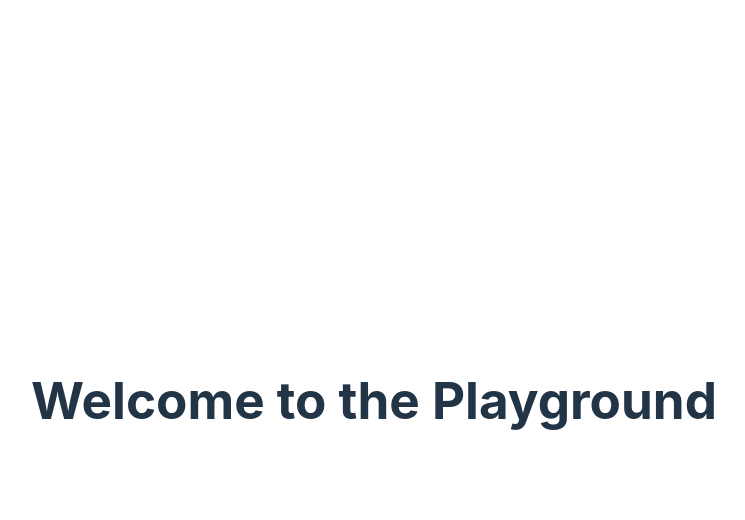
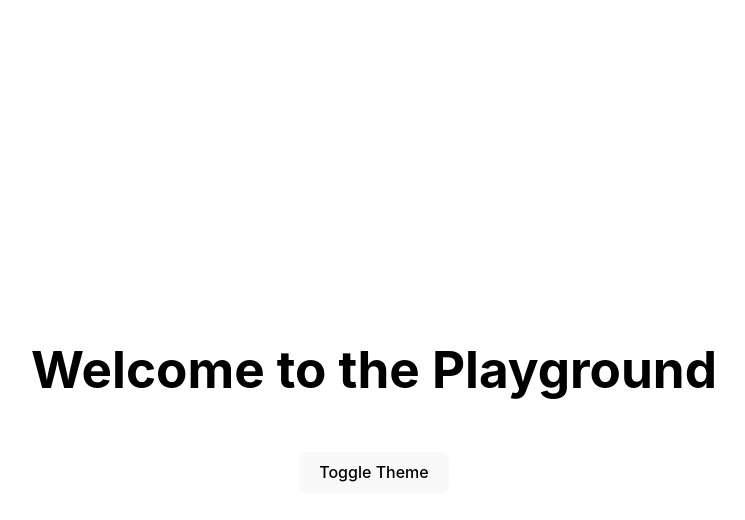
Before and after one commit to sharvin3007/react-starter-kit, a React (Vite) app: page / in a window 1280 px wide. Both pictures are taken after a click on the button "Playground". Shown: the top 520 px of the page, without its empty margins (266-1011 px from the left). Built offline with nearby package versions, Linux system fonts and the light colour scheme.

Commit message:
chore: wraps themeProvider around playground page to utilise the hooks

```diff
--- a/src/pages/Playground/PlaygroundPage.tsx
+++ b/src/pages/Playground/PlaygroundPage.tsx
@@ -1,65 +1,24 @@
-// import { useEffect, useState } from 'react'
-
-// import { fetchPokemonDetails, fetchPokemons } from '../../api/methods'
-// import { Pokemon, PokemonDetails, PokemonListResult } from '../../api/types'
-// import { Button } from '../../design-system/components'
+import { ThemeProvider, useTheme } from '../../providers/ThemeProvider'
 
 import './playgroundPage.css'
 
 export const PlaygroundPage = () => {
-  // const [pokemonList, setPokemonList] = useState<PokemonListResult[] | null>(null)
-  // const [selectedPokemon, setSelectedPokemon] = useState<PokemonDetails | null>(null)
+  return (
+    <ThemeProvider>
+      <PlaygroundContent />
+    </ThemeProvider>
+  )
+}
 
-  // useEffect(() => {
-  //   const getPokemons = async () => {
-  //     const pokemons = await fetchPokemons()
-  //     if (pokemons) {
-  //       setPokemonList(pokemons)
-  //     }
-  //   }
-
-  //   getPokemons()
-  // }, [])
-
-  // const handlePokemonClick = async (name: string) => {
-  //   const details: Pokemon | void = await fetchPokemonDetails(name)
-
-  //   if (details) {
-  //     const pokemonDetails: PokemonDetails = {
-  //       front_default: details.sprites.front_default,
-  //       height: details.height,
-  //       name: details.name,
-  //       weight: details.weight,
-  //     }
-
-  //     setSelectedPokemon(pokemonDetails)
-  //   }
-  // }
+const PlaygroundContent = () => {
+  const { theme, toggleTheme } = useTheme()
 
   return (
-    <div>
-      <h1>Welcome to the Playground</h1>
-      {/* <ul>
-        {pokemonList?.map((pokemon) => (
-          <Button
-            key={`pokemon-${pokemon.name}-${pokemon.url}`}
-            label={pokemon.name}
-            onClick={() => handlePokemonClick(pokemon.name)}
-          />
-        ))}
-        {selectedPokemon && (
-          <div style={{ marginTop: '10px' }}>
-            <h2>{selectedPokemon.name}</h2>
-            <img src={selectedPokemon.front_default ?? ''} alt={selectedPokemon.name} />
-            <p>
-              <strong>Height:</strong> {selectedPokemon.height} cm
-            </p>
-            <p>
-              <strong>Weight:</strong> {selectedPokemon.weight} kg
-            </p>
-          </div>
-        )}
-      </ul> */}
-    </div>
+    <ThemeProvider>
+      <div className={`playground-container ${theme}`}>
+        <h1>Welcome to the Playground</h1>
+        <button onClick={toggleTheme}>Toggle Theme</button>
+      </div>
+    </ThemeProvider>
   )
 }
--- a/src/pages/Playground/playgroundPage.css
+++ b/src/pages/Playground/playgroundPage.css
@@ -0,0 +1,14 @@
+.playground-container.light {
+  background-color: white;
+  color: black;
+}
+
+.playground-container.dark {
+  background-color: black;
+  color: white;
+}
+
+button {
+  padding: 10px 20px;
+  margin-top: 20px;
+}
```
